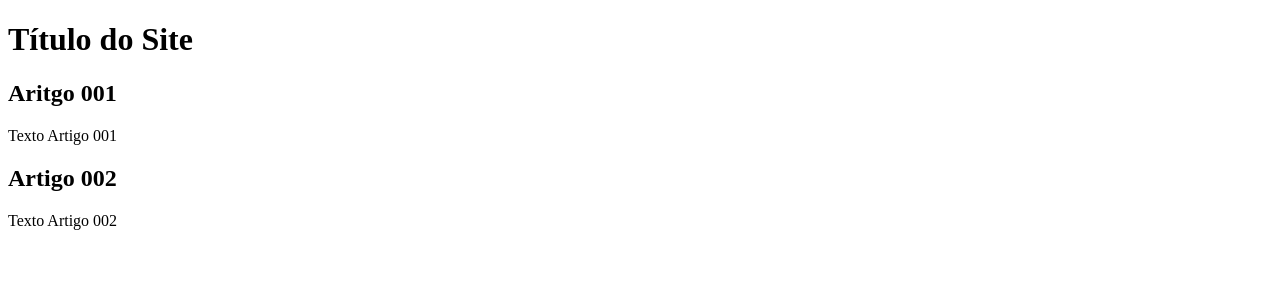
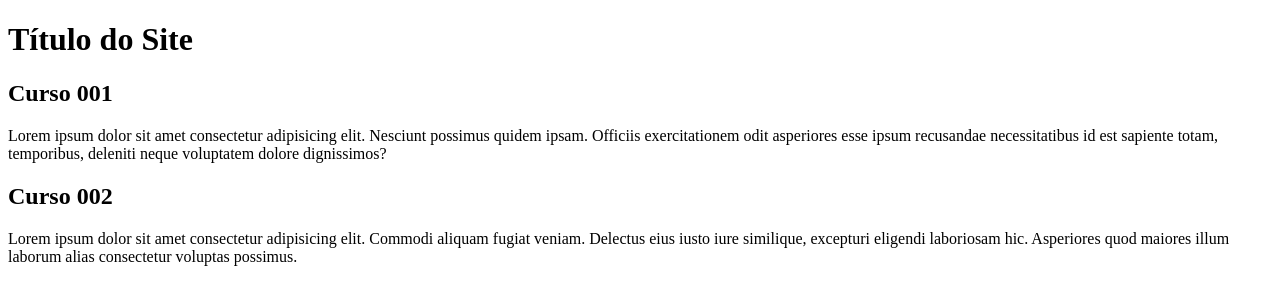
Before and after one commit to IsaacAndre/Ola-Mundo, a plain HTML site: page site exemplo/index.html in a window 1280 px wide. Drawn offline with Linux system fonts and the light colour scheme.

Commit message:
comecei a escrever conteúdo

```diff
--- a/site exemplo/index.html
+++ b/site exemplo/index.html
@@ -11,12 +11,12 @@
             <h1>Título do Site</h1>
         </header>
         <article>
-            <h2>Aritgo 001</h2>
-            <p>Texto Artigo 001</p>
+            <h2>Curso 001</h2>
+            <p>Lorem ipsum dolor sit amet consectetur adipisicing elit. Nesciunt possimus quidem ipsam. Officiis exercitationem odit asperiores esse ipsum recusandae necessitatibus id est sapiente totam, temporibus, deleniti neque voluptatem dolore dignissimos?</p>
         </article>
         <article>
-            <h2>Artigo 002</h2>
-            <p>Texto Artigo 002</p>
+            <h2>Curso 002</h2>
+            <p>Lorem ipsum dolor sit amet consectetur adipisicing elit. Commodi aliquam fugiat veniam. Delectus eius iusto iure similique, excepturi eligendi laboriosam hic. Asperiores quod maiores illum laborum alias consectetur voluptas possimus.</p>
         </article>
     </main>
 </body>
```
